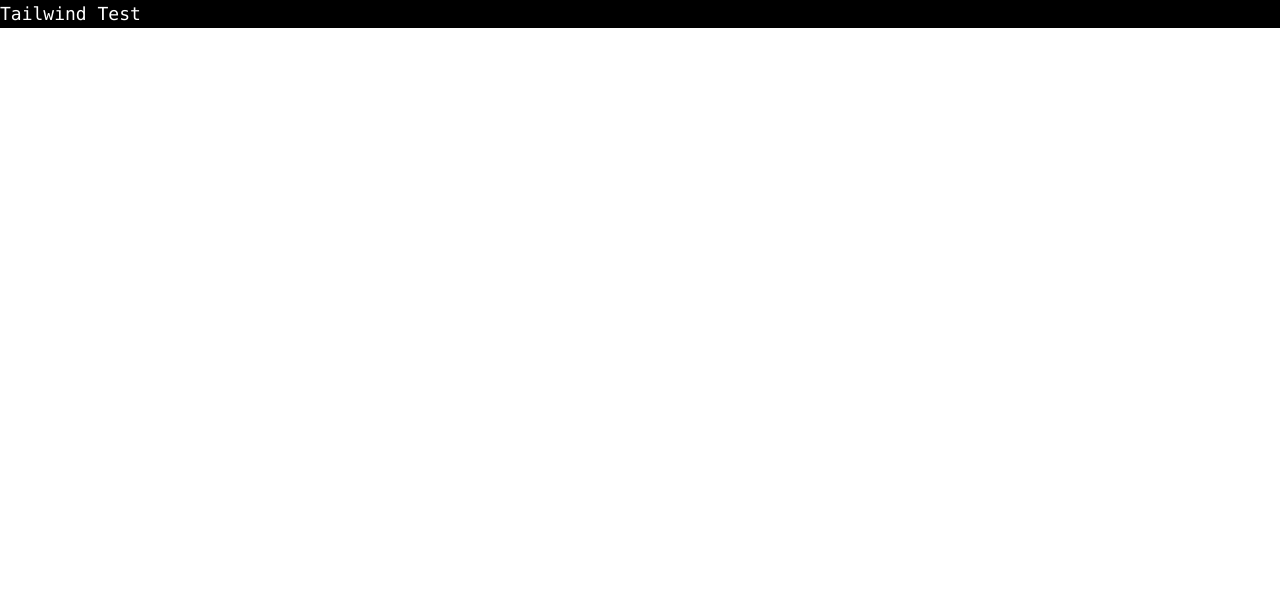
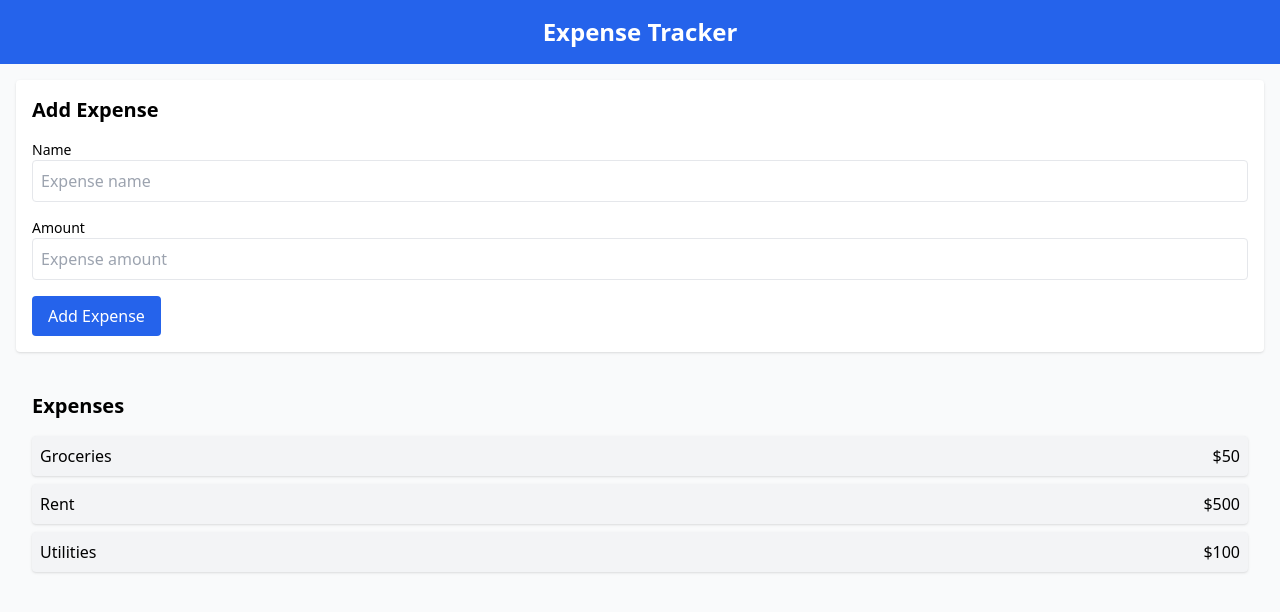
Before and after one commit to Biruk42/cash-track, a React (Vite) app: page / in a window 1280 px wide. Shown: the top 612 px of the page. Built offline with nearby package versions, Linux system fonts and the light colour scheme.

Commit message:
Add main application structure with Header, ExpenseList, and AddExpenseForm components

```diff
--- a/src/App.jsx
+++ b/src/App.jsx
@@ -1,10 +1,16 @@
-import "./App.css";
+import Header from "./components/Header";
+import ExpenseList from "./components/ExpenseList";
+import AddExpenseForm from "./components/AddExpenseForm";
 
 function App() {
   return (
-    <>
-      <h1 className="bg-black text-white text-lg font-mono ">Tailwind Test</h1>
-    </>
+    <div className="min-h-screen bg-gray-50">
+      <Header />
+      <main className="p-4 space-y-6">
+        <AddExpenseForm />
+        <ExpenseList />
+      </main>
+    </div>
   );
 }
 
--- /dev/null
+++ b/src/components/AddExpenseForm.jsx
@@ -0,0 +1,50 @@
+import { useState } from "react";
+
+function AddExpenseForm() {
+  const [name, setName] = useState("");
+  const [amount, setAmount] = useState("");
+
+  const handleSubmit = (e) => {
+    e.preventDefault();
+    console.log("New Expense:", { name, amount });
+    setName("");
+    setAmount("");
+  };
+
+  return (
+    <form
+      onSubmit={handleSubmit}
+      className="p-4 bg-white shadow rounded space-y-4">
+      <h2 className="text-xl font-semibold">Add Expense</h2>
+      <div>
+        <label className="block text-sm font-medium">Name</label>
+        <input
+          type="text"
+          value={name}
+          onChange={(e) => setName(e.target.value)}
+          className="w-full p-2 border rounded"
+          placeholder="Expense name"
+          required
+        />
+      </div>
+      <div>
+        <label className="block text-sm font-medium">Amount</label>
+        <input
+          type="number"
+          value={amount}
+          onChange={(e) => setAmount(e.target.value)}
+          className="w-full p-2 border rounded"
+          placeholder="Expense amount"
+          required
+        />
+      </div>
+      <button
+        type="submit"
+        className="bg-blue-600 text-white px-4 py-2 rounded hover:bg-blue-700">
+        Add Expense
+      </button>
+    </form>
+  );
+}
+
+export default AddExpenseForm;
--- /dev/null
+++ b/src/components/ExpenseList.jsx
@@ -0,0 +1,25 @@
+function ExpenseList() {
+  const expenses = [
+    { id: 1, name: "Groceries", amount: 50 },
+    { id: 2, name: "Rent", amount: 500 },
+    { id: 3, name: "Utilities", amount: 100 },
+  ];
+
+  return (
+    <div className="p-4">
+      <h2 className="text-xl font-semibold mb-4">Expenses</h2>
+      <ul className="space-y-2">
+        {expenses.map((expense) => (
+          <li
+            key={expense.id}
+            className="flex justify-between bg-gray-100 p-2 rounded shadow">
+            <span>{expense.name}</span>
+            <span>${expense.amount}</span>
+          </li>
+        ))}
+      </ul>
+    </div>
+  );
+}
+
+export default ExpenseList;
--- /dev/null
+++ b/src/components/Header.jsx
@@ -0,0 +1,9 @@
+function Header() {
+  return (
+    <header className="bg-blue-600 text-white p-4 text-center">
+      <h1 className="text-2xl font-bold">Expense Tracker</h1>
+    </header>
+  );
+}
+
+export default Header;
```
